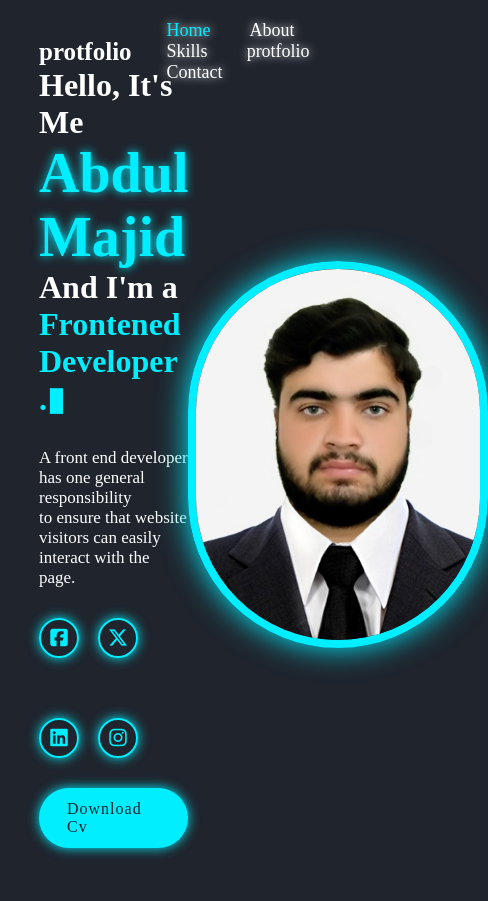
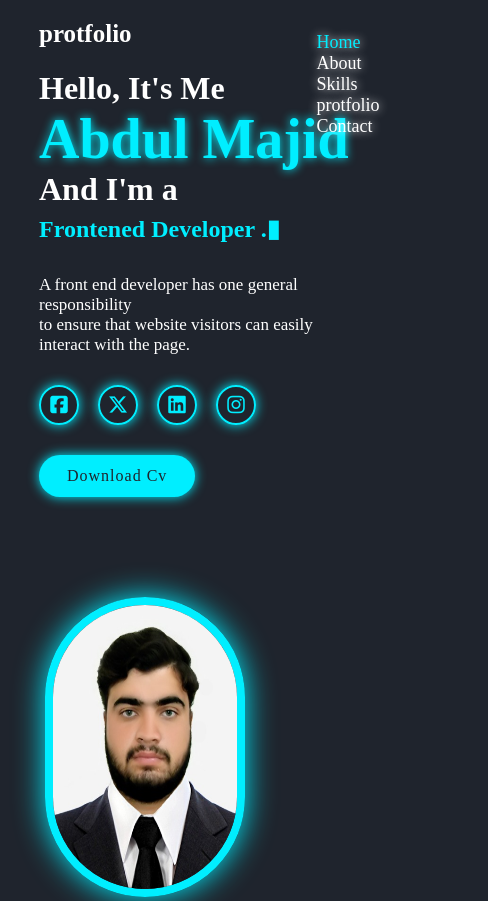
Before and after one commit to majidkhanhangu/Animated-portfolio, a plain HTML site: page index.html in a window 390 px wide. Shown: the whole page, 488 px wide, since content can reach past the window. Before the commit the page ends 848 px from the top, so only its background shows below. Drawn offline with nearby package versions, Linux system fonts and the light colour scheme.

Commit message:
Update style.css

```diff
--- a/style.css
+++ b/style.css
@@ -239,3 +239,22 @@ body{
 
 
 }
+/* reponsive */
+@media (max-width: 786px){
+.home{
+flex-direction: column;
+margin-right: 400px;
+position: sticky;
+}
+.home-img img{
+width: 200px;
+height: 300px;
+margin-top: 100px;
+margin-right: 100px;
+}
+.logo{
+margin-right: 150px;
+margin-bottom: 100px;
+}
+#multipleStrings{
+font-size: 24px;
```
